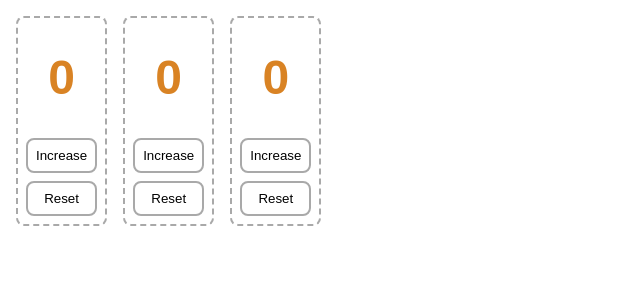
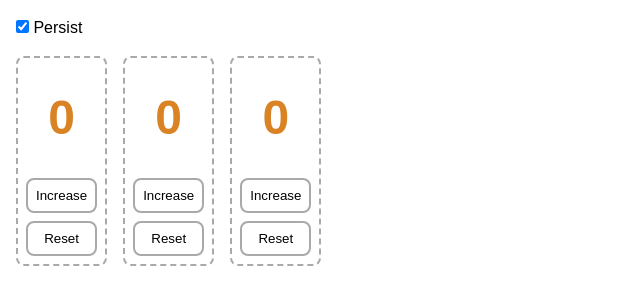
Before and after one commit to thinktecture/signals-workshop, an Angular app: page / in a window 1280 px wide. Shown: the top 304 px of the page, without its empty margins (0-640 px from the left). Built offline with nearby package versions, Linux system fonts and the light colour scheme.

Commit message:
feat: add checkbox to toggle persisting

```diff
--- a/src/app/app.html
+++ b/src/app/app.html
@@ -1,3 +1,10 @@
-<app-counter [(counter)]="counter1" />
-<app-counter [(counter)]="counter2" />
-<app-counter [(counter)]="counter3" />
+<label>
+  <input type="checkbox" [(ngModel)]="persist" />
+  Persist
+</label>
+
+<div class="counters">
+  <app-counter [(counter)]="counter1" />
+  <app-counter [(counter)]="counter2" />
+  <app-counter [(counter)]="counter3" />
+</div>
--- a/src/app/app.scss
+++ b/src/app/app.scss
@@ -1,5 +1,12 @@
 :host {
+  display: block;
+  margin: 1rem;
+  display: flex;
+  flex-direction: column;
+  gap: 1rem;
+}
+
+.counters {
   display: flex;
   gap: 1rem;
-  margin: 1rem;
 }
--- a/src/app/app.ts
+++ b/src/app/app.ts
@@ -1,26 +1,70 @@
-import { Component, effect, signal, WritableSignal } from "@angular/core";
+import {
+  Component,
+  effect,
+  EffectRef,
+  inject,
+  Injector,
+  Signal,
+  signal,
+  untracked,
+  WritableSignal,
+} from "@angular/core";
+import { FormsModule } from "@angular/forms";
 import { Counter } from "./counter/counter";
 
 function createCounter(storageKey: string): WritableSignal<number> {
   const counter = signal(Number(sessionStorage.getItem(storageKey) || 0));
   console.log("loaded", storageKey);
 
-  effect(() => {
-    sessionStorage.setItem(storageKey, String(counter()));
-    console.log("persisted", storageKey);
-  });
+  return counter;
+}
 
-  return counter;
+function persist(
+  counter: Signal<number>,
+  storageKey: string,
+  injector: Injector,
+): EffectRef {
+  return effect(
+    () => {
+      sessionStorage.setItem(storageKey, String(counter()));
+      console.log("persisted", storageKey);
+    },
+    { injector },
+  );
 }
 
 @Component({
   selector: "app-root",
-  imports: [Counter],
+  imports: [Counter, FormsModule],
   templateUrl: "./app.html",
   styleUrl: "./app.scss",
 })
 export class App {
+  protected readonly persist = signal(true);
+
   protected readonly counter1 = createCounter("counter1");
   protected readonly counter2 = createCounter("counter2");
   protected readonly counter3 = createCounter("counter3");
+
+  private persist1?: EffectRef;
+  private persist2?: EffectRef;
+  private persist3?: EffectRef;
+
+  private readonly injector = inject(Injector);
+
+  constructor() {
+    effect(() => {
+      if (this.persist()) {
+        untracked(() => {
+          this.persist1 = persist(this.counter1, "counter1", this.injector);
+          this.persist2 = persist(this.counter2, "counter2", this.injector);
+          this.persist3 = persist(this.counter3, "counter3", this.injector);
+        });
+      } else {
+        this.persist1?.destroy();
+        this.persist2?.destroy();
+        this.persist3?.destroy();
+      }
+    });
+  }
 }
```
